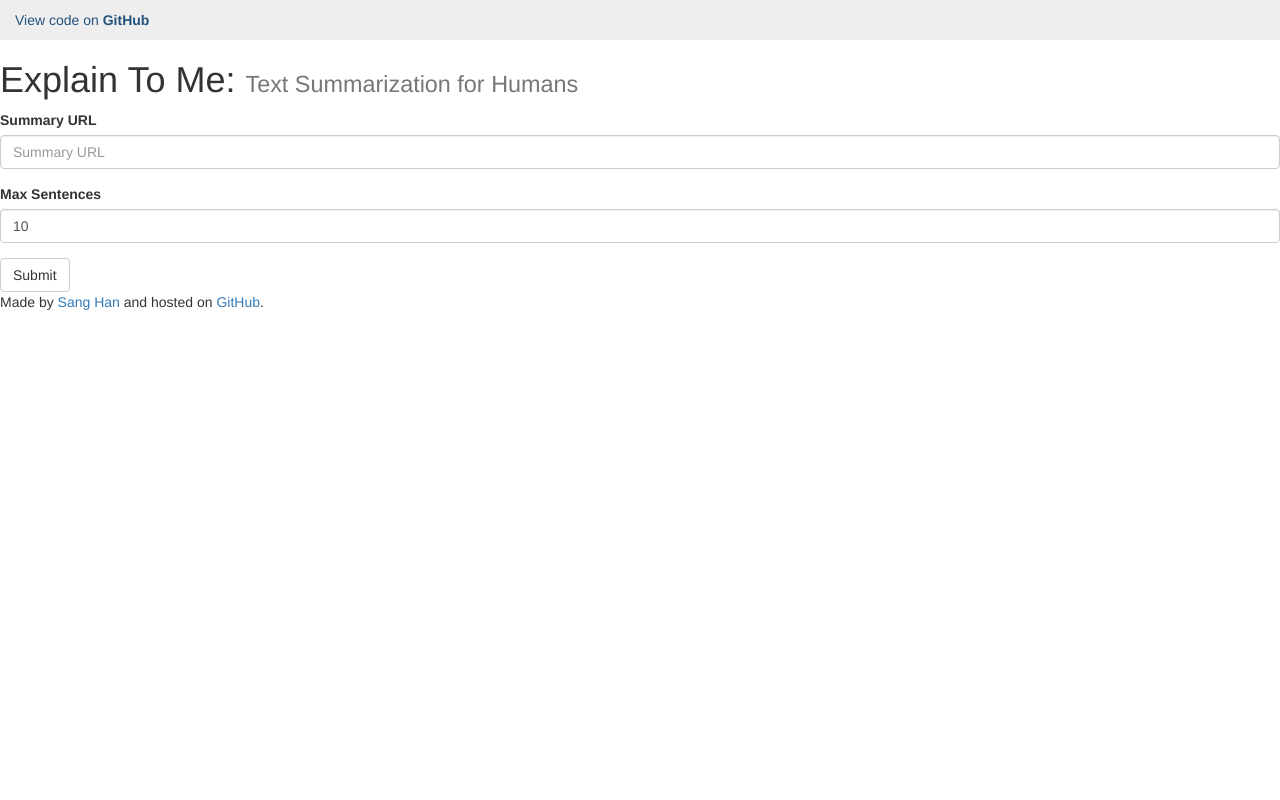
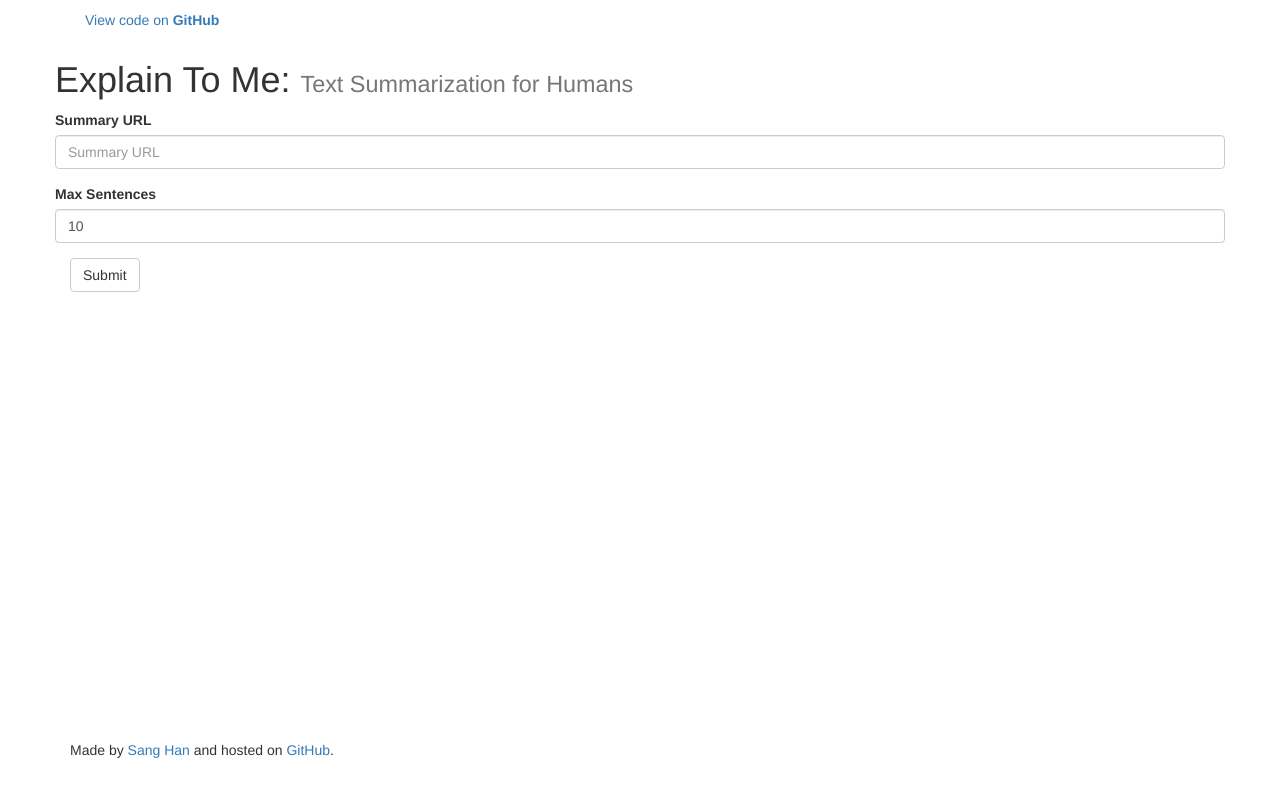
Before and after one commit to jjangsangy/ExplainToMe, a Flask app: page / in a window 1280 px wide; the page is wider, and only the part inside the window is pictured. Run offline with Flask 2, Linux system fonts and the light colour scheme; some libraries are stand-ins or nearby versions.

Commit message:
sticky footer

```diff
--- a/ExplainToMe/templates/base.html
+++ b/ExplainToMe/templates/base.html
@@ -19,7 +19,18 @@
   </head>
 
 <body class="{% block bodyclass %}{% endblock %}">
+<style>
+footer {
+  position: absolute;
+  bottom: 0;
+  width: 100%;
+  /* Set the fixed height of the footer here */
+  height: 60px;
+}
 
+</style>
+
+<div class="container">
     <header class="page-masthead" role="banner">
       <div class="wrapper">
         <nav role="navigation">
@@ -32,15 +43,18 @@
       </div>
     </header>
 
-    <div role="main">
+    <div class="row" role="main">
       {% block content %}{% endblock %}
     </div>
+</div>
 
+<div class="container" id="footer">
     <footer class="page-footer" role="contentinfo">
       {% block contentinfo %}
       <p class="copyrights">Made by <a href="https://github.com/jjangsangy">Sang Han</a> and hosted on <a href="https://github.com/jjangsangy/ExplainToMe">GitHub</a>.</p>
       {% endblock %}
     </footer>
+</div>
 
 {% if config.DEBUG -%}
 <!-- Connect to Livereload server -->
@@ -54,6 +68,8 @@
     integrity="sha384-Tc5IQib027qvyjSMfHjOMaLkfuWVxZxUPnCJA7l2mCWNIpG9mGCD8wGNIcPD7Txa"
     crossorigin="anonymous">
 </script>
+</div>
+
 </body>
 
 </html>
```
Also changed, not shown: ExplainToMe/static/css/style.css (+7 -0 lines). Lines whose indentation alone changed are shown as unchanged.
